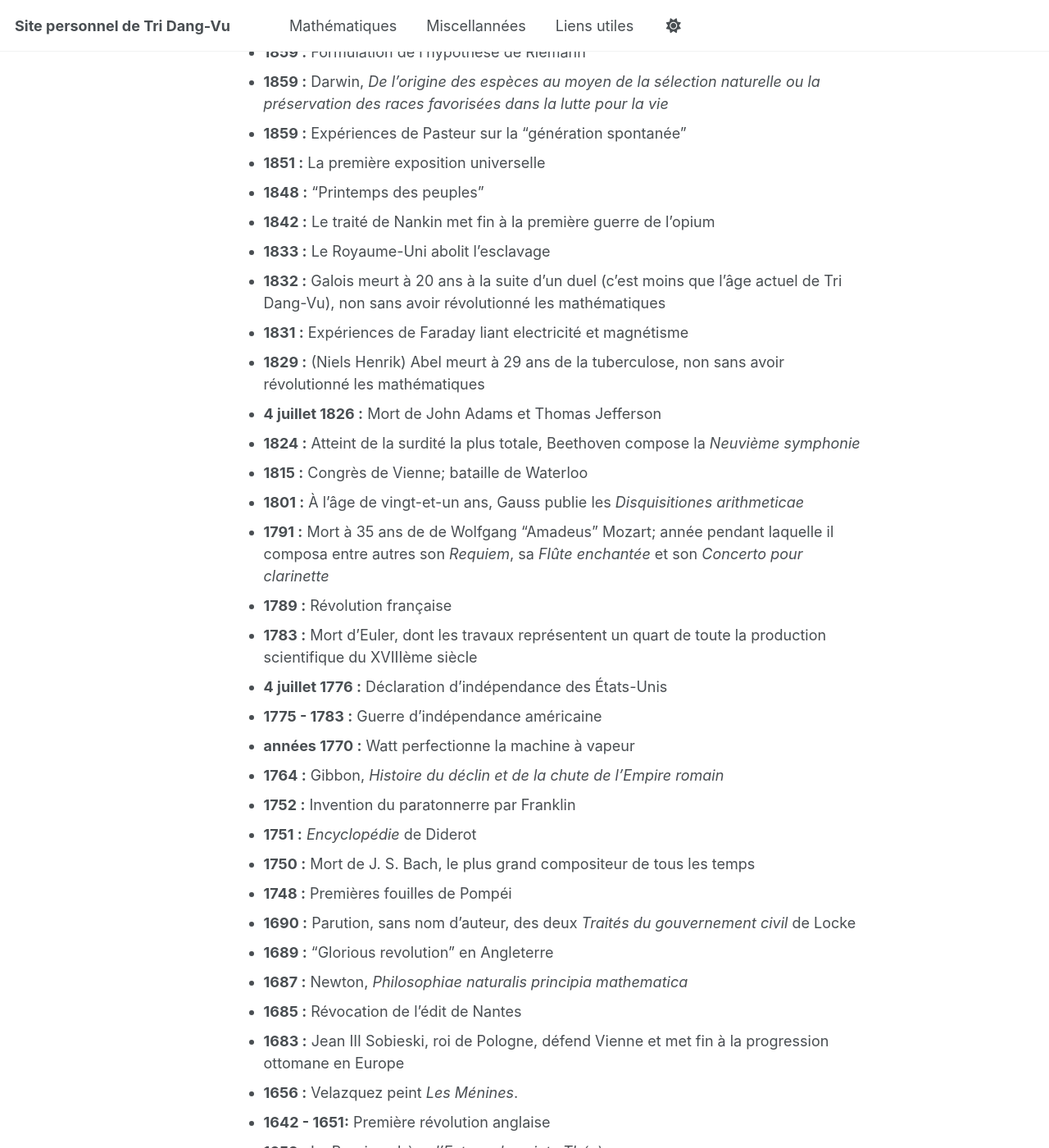
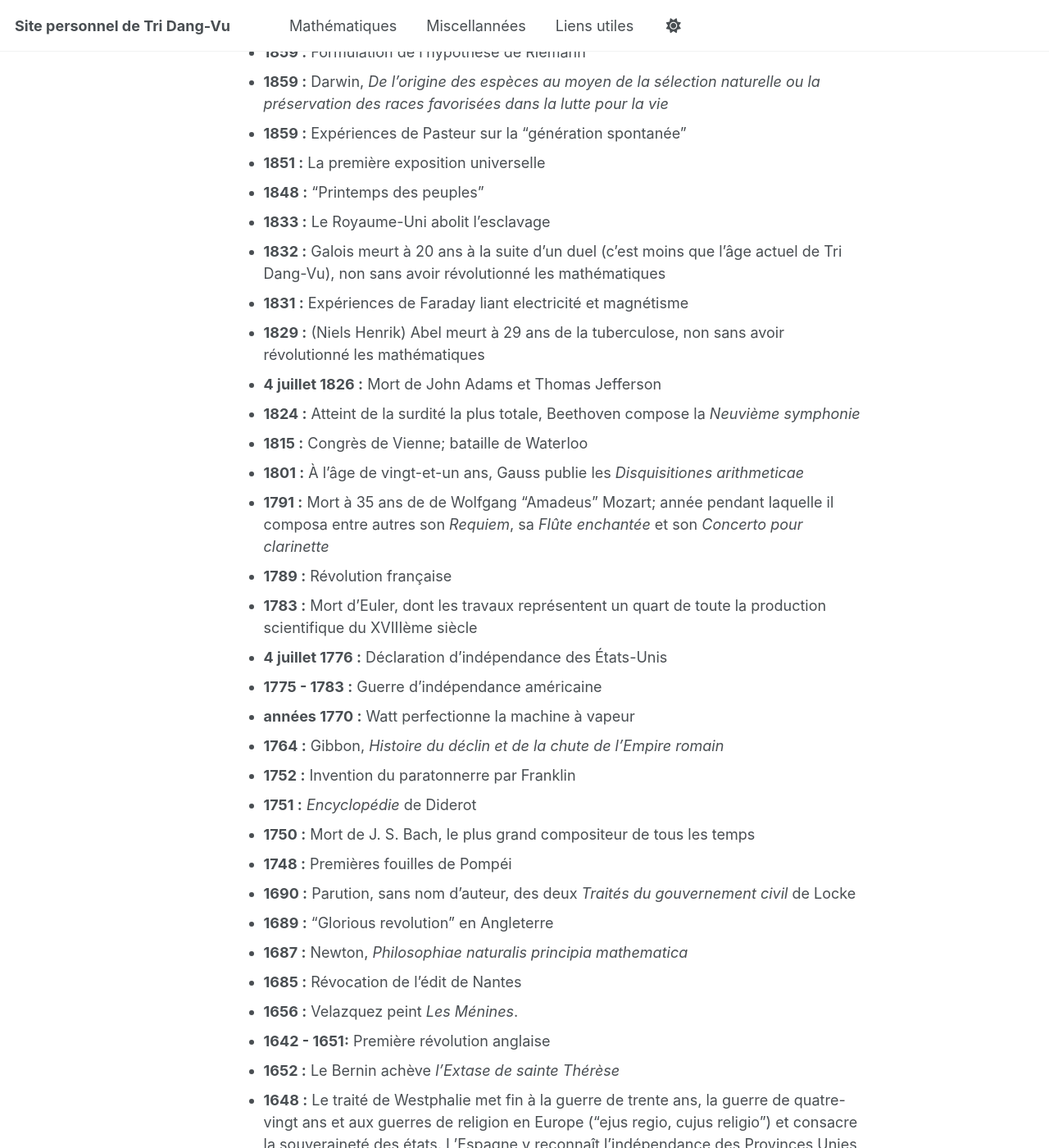
Before and after one commit to tridangvu/tridangvu.github.io, a Jekyll site: the page built from index.md, in a window 1280 px wide and 1400 px high, scrolled down 2700 px. Shown: the whole window at 82% size. Built offline with Jekyll 4.4.1, drawn with Linux system fonts in a browser that asks for light colours; a script that is not in the unit is left out.

Commit message:
Update index.md

```diff
--- a/index.md
+++ b/index.md
@@ -77,7 +77,6 @@ Les événements suivants sont tous importants pour l'auteur de ce site. Il esti
 - **1859 :** Expériences de Pasteur sur la "génération spontanée"
 - **1851 :** La première exposition universelle
 - **1848 :** "Printemps des peuples"
-- **1842 :** Le traité de Nankin met fin à la première guerre de l'opium
 - **1833 :** Le Royaume-Uni abolit l'esclavage
 - **1832 :** Galois meurt à 20 ans à la suite d'un duel (c'est moins que l'âge actuel de Tri Dang-Vu), non sans avoir révolutionné les mathématiques
 - **1831 :** Expériences de Faraday liant electricité et magnétisme
@@ -101,7 +100,6 @@ Les événements suivants sont tous importants pour l'auteur de ce site. Il esti
 - **1689 :** "Glorious revolution" en Angleterre
 - **1687 :** Newton, *Philosophiae naturalis principia mathematica*
 - **1685 :** Révocation de l'édit de Nantes
-- **1683 :** Jean III Sobieski, roi de Pologne, défend Vienne et met fin à la progression ottomane en Europe
 - **1656 :** Velazquez peint *Les Ménines*.
 - **1642 - 1651:** Première révolution anglaise
 - **1652 :** Le Bernin achève *l'Extase de sainte Thérèse*
```
